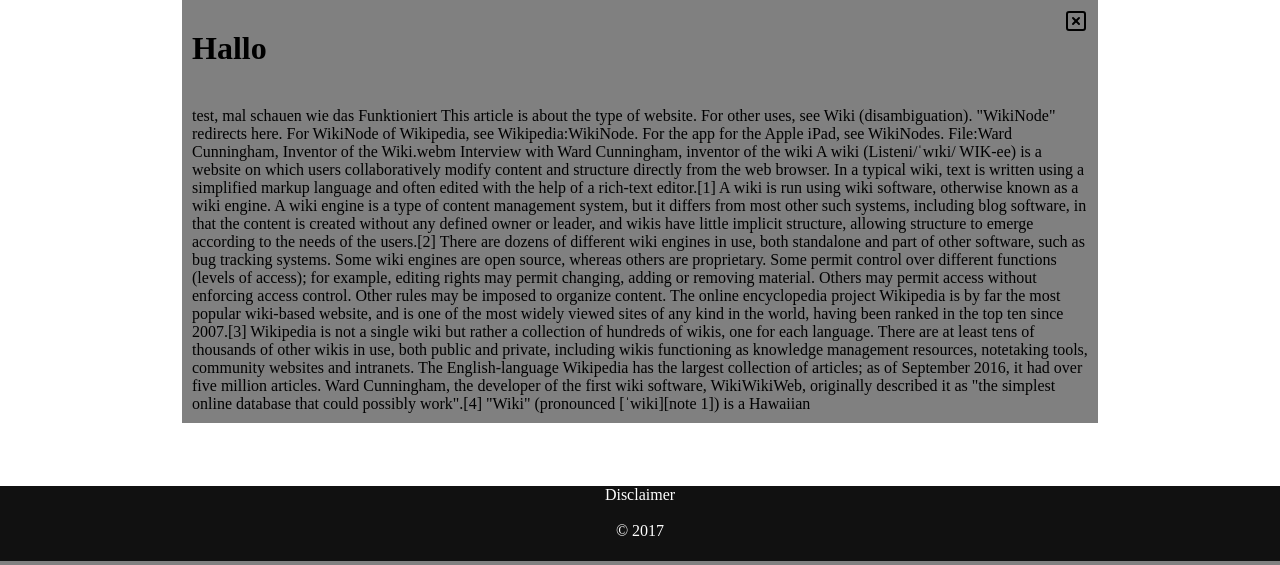
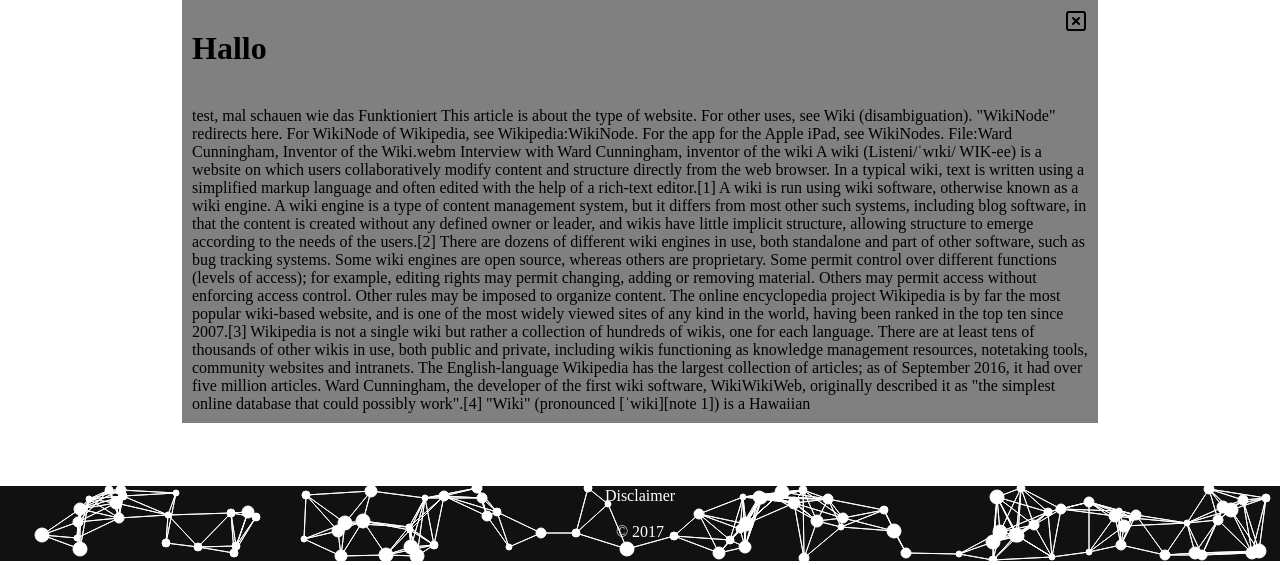
Before and after one commit to Born2Root/su_IT-blog, a PHP site: page /test_article.php in a window 1280 px wide. Shown: the part 239-804 px from the top of the page. Run offline with PHP 8.4, Linux system fonts and the light colour scheme.

Commit message:
added footer canvas for animation

```diff
--- a/css/main.css
+++ b/css/main.css
@@ -158,3 +158,10 @@ body {
 	left: 0px;
 	bottom: 0px;
 }
+
+#disclaimer {
+	position: absolute;
+	left: 0px;
+	right: 0px;
+	bottom: 20px;
+}
--- a/footer.php
+++ b/footer.php
@@ -1,8 +1,14 @@
 <div id="footer">
-	Disclaimer
-	<br/>
-	<br/> &copy;
-	<?php echo date("Y"); ?>
+
+	<canvas height="75" width="800" id="animation_canvas_footer">
+		Your browser does not support canvas!
+	</canvas>
+	<div id="disclaimer">
+		Disclaimer
+		<br/>
+		<br/> &copy;
+		<?php echo date("Y"); ?>
+	</div>
 </div>
 
 <script src="js/scroll.js"></script>
--- a/header.html
+++ b/header.html
@@ -26,7 +26,7 @@
 
 		<div id="banner">
 
-			<canvas height="120" width="800" id="animation_canvas">
+			<canvas height="120" width="800" id="animation_canvas_header">
 				Your browser does not support canvas!
 			</canvas>
 
--- a/js/animation.js
+++ b/js/animation.js
@@ -1,5 +1,7 @@
-var animation_canvas = document.getElementById("animation_canvas");
-var animation_context = animation_canvas.getContext("2d");
+var animation_canvas_header = document.getElementById("animation_canvas_header");
+var animation_canvas_footer = document.getElementById("animation_canvas_footer");
+var animation_context_header = animation_canvas_header.getContext("2d");
+var animation_context_footer = animation_canvas_footer.getContext("2d");
 
 var amount_points = 100;
 var distance = 70;
@@ -9,12 +11,13 @@ window.addEventListener('resize', resize_canvas_animation, false);
 resize_canvas_animation();
 
 function resize_canvas_animation() {
-	animation_canvas.width = window.innerWidth - 15;
-	redraw_animation();
+	animation_canvas_header.width = window.innerWidth - 15;
+	animation_canvas_footer.width = window.innerWidth - 15;
+	redraw_animation(animation_context_header, animation_canvas_header);
+	redraw_animation(animation_context_footer, animation_canvas_footer);
 }
 
-
-function redraw_animation() {
+function redraw_animation(animation_context, animation_canvas) {
 
 	animation_context.strokeStyle = "#ffffff";
 	animation_context.fillStyle = "#ffffff";
@@ -24,7 +27,6 @@ function redraw_animation() {
 
 	// draws arcs
 	for (i = 0; i < amount_points; i++) {
-		//Math.floor(Math.random() * lines.length);
 		var r = Math.floor(Math.random() * 5) + 3;
 		var x = Math.floor(Math.random() * animation_canvas.width);
 		var y = Math.floor(Math.random() * animation_canvas.height);
```
